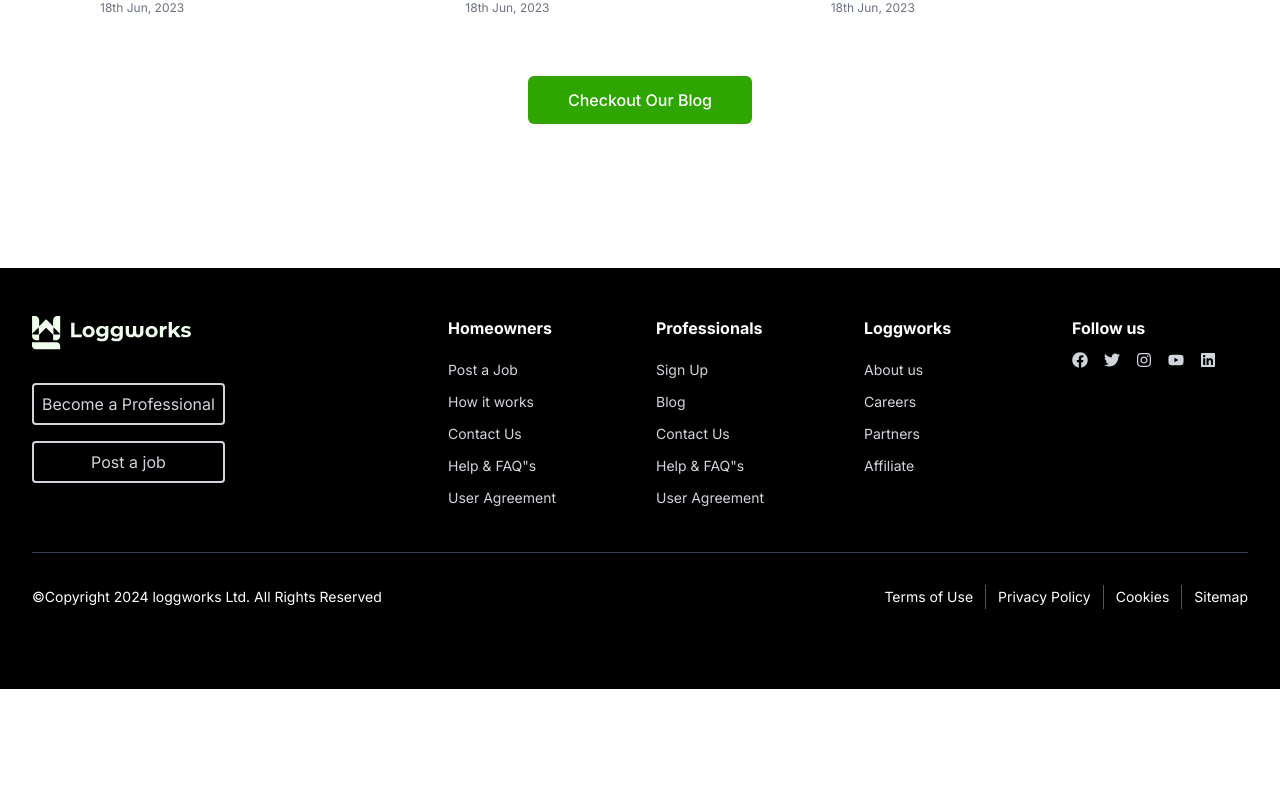
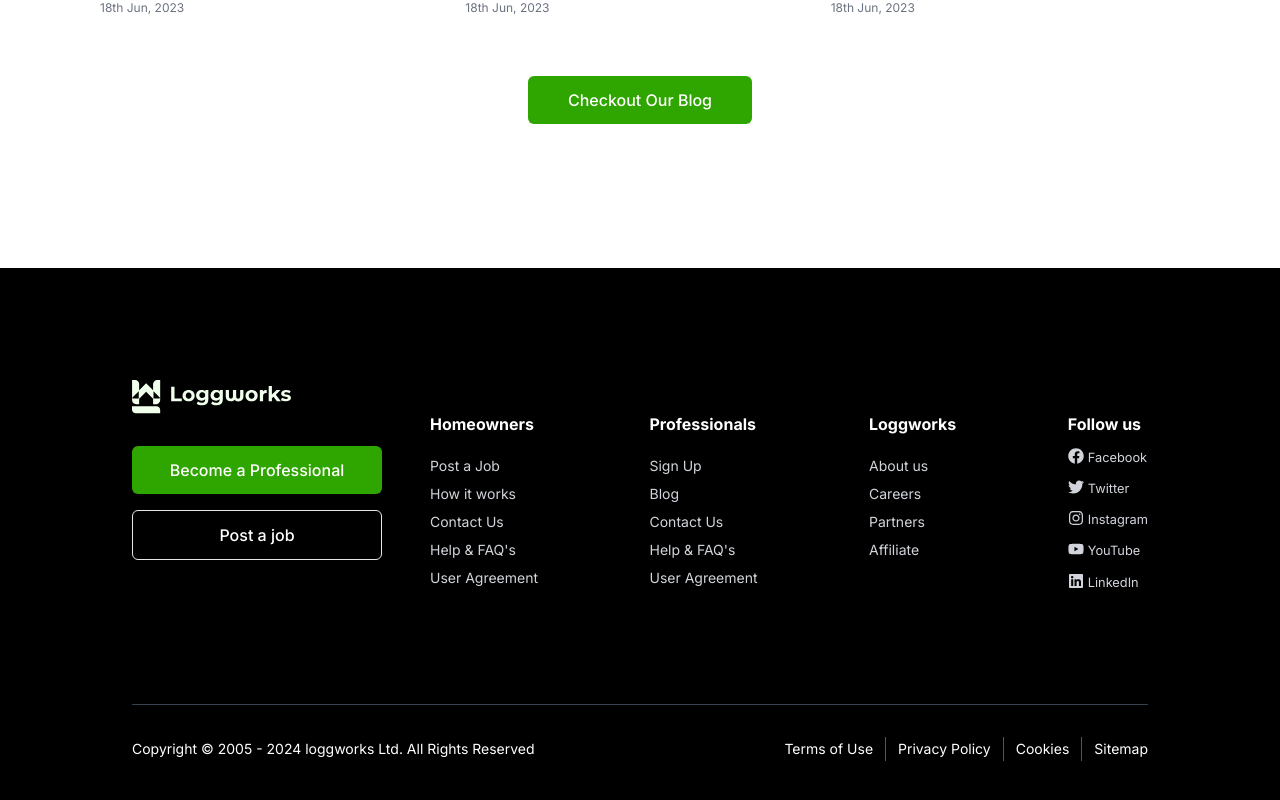
Before and after one commit to yhoungdev/logwork-ui, a Next.js app: page / in a window 1280 px wide. Shown: the part 6457-7257 px from the top of the page. Before the commit the page ends 7146 px from the top, so only its background shows below. Built offline with nearby package versions, Linux system fonts and the light colour scheme.

Commit message:
finished up fotter

```diff
--- a/src/app/_components/organisms/footer.tsx
+++ b/src/app/_components/organisms/footer.tsx
@@ -1,3 +1,4 @@
+'use client'
 import {
   FaFacebook,
   FaTwitter,
@@ -7,131 +8,107 @@ import {
 } from "react-icons/fa";
 import Brandmark from "../atom/brandmark";
 import Button from "../atom/button";
+import Container from "../template/container";
 
 const Footer = () => {
+  const footerSections = {
+    Homeowners: [
+      { href: "/post-job", text: "Post a Job" },
+      { href: "/how-it-works", text: "How it works" },
+      { href: "/contact-us", text: "Contact Us" },
+      { href: "/help-faqs", text: "Help & FAQ's" },
+      { href: "/user-agreement", text: "User Agreement" },
+    ],
+    Professionals: [
+      { href: "/sign-up", text: "Sign Up" },
+      { href: "/blog", text: "Blog" },
+      { href: "/contact-us", text: "Contact Us" },
+      { href: "/help-faqs", text: "Help & FAQ's" },
+      { href: "/user-agreement", text: "User Agreement" },
+    ],
+    Loggworks: [
+      { href: "/about-us", text: "About us" },
+      { href: "/careers", text: "Careers" },
+      { href: "/partners", text: "Partners" },
+      { href: "/affiliate", text: "Affiliate" },
+    ],
+  };
+
+  const socialMediaLinks = [
+    { href: "https://facebook.com", icon: <FaFacebook />, label: "Facebook" },
+    { href: "https://twitter.com", icon: <FaTwitter />, label: "Twitter" },
+    {
+      href: "https://instagram.com",
+      icon: <FaInstagram />,
+      label: "Instagram",
+    },
+    { href: "https://youtube.com", icon: <FaYoutube />, label: "YouTube" },
+    { href: "https://linkedin.com", icon: <FaLinkedin />, label: "LinkedIn" },
+  ];
+
   return (
-    <footer className="bg-black text-gray-300">
-      <div className="max-w-7xl mx-auto px-4 sm:px-6 lg:px-8 py-12">
-        <div className="grid grid-cols-2 md:grid-cols-6 gap-8">
-          <div className="col-span-2">
-            <div className="hidden md:flex flex-col item w-auto mr-auto">
+    <footer className="bg-black text-gray-300 md:py-[4em]">
+      <Container>
+      <div className="max-w-7xl px-4 sm:px-6 lg:px-8 py-12 ">
+        <div className="flex justify-between md:flex-row flex-wrap">
+          <div className="flex flex-col gap-[3em] md:flex-row md:justify-between w-full">
+            <div className="mb-8 hidden md:block">
               <Brandmark />
-              <div className="flex flex-col gap-[16px] mt-[33px] w-auto mr-auto">
-                <button className="border-2 rounded border-gray-300 text-gray-300 py-[7px] px-[8px]">
-                  Become a Professional
-                </button>
-                <button className="border-2 rounded border-gray-300 text-gray-300 py-[7px] px-[8px]">
-                  Post a job
-                </button>
+              <div className="mt-8 flex  flex-col w-[250px]">
+               <Button className="mb-4 w-full">Become a Professional</Button>
+                <Button className="border border-red-white bg-black text-white">Post a job</Button>
+              </div>
+            </div>
+            <div className="md:w-[90%] w-full flex-col  md:flex md:justify-end">
+              <div className=" flex justify-between flex-wrap gap-[2.5em] flex-col md:flex-row">
+                {Object.entries(footerSections).map(([sectionName, links]) => (
+                  <div key={sectionName} className="">
+                    <h5 className="text-white font-bold mb-5">{sectionName}</h5>
+                    <ul className="text-sm space-y-2">
+                      {links.map((link) => (
+                        <li key={link.href}>
+                          <a href={link.href} className="hover:underline">
+                            {link.text}
+                          </a>
+                        </li>
+                      ))}
+                    </ul>
+                  </div>
+                ))}
+                <div className="col-span-1">
+                  <h5 className="text-white font-bold mb-3">Follow us</h5>
+                  <ul className="flex  gap-3 flex-col ml-0">
+                    {socialMediaLinks.map((social) => (
+                      <li key={social.label} className="ml-0">
+                        <a
+                          href={social.href}
+                          className="hover:text-gray-500  gap-1"
+                          aria-label={social.label}
+                        >
+                          <div className="flex gap-1">
+                            <div>{social.icon}</div>
+                            <small>{social.label}</small>
+                          </div>
+                        </a>
+                      </li>
+                    ))}
+                  </ul>
+                </div>
               </div>
             </div>
           </div>
-          <div className="col-span-1">
-            <h5 className="text-white font-bold mb-5">Homeowners</h5>
-            <ul className="text-sm [&_li]:mb-3">
-              <li>
-                <a href="/post-job">Post a Job</a>
-              </li>
-              <li>
-                <a href="/how-it-works">How it works</a>
-              </li>
-              <li>
-                <a href="/contact-us">Contact Us</a>
-              </li>
-              <li>
-                <a href="/help-faqs">Help & FAQ&quot;s</a>
-              </li>
-              <li>
-                <a href="/user-agreement">User Agreement</a>
-              </li>
-            </ul>
-          </div>
 
-          <div className="col-span-1">
-            <h5 className="text-white font-bold mb-5">Professionals</h5>
-            <ul className="text-sm [&_li]:mb-3">
-              <li>
-                <a href="/sign-up">Sign Up</a>
-              </li>
-              <li>
-                <a href="/blog">Blog</a>
-              </li>
-              <li>
-                <a href="/contact-us">Contact Us</a>
-              </li>
-              <li>
-                <a href="/help-faqs">Help & FAQ&quot;s</a>
-              </li>
-              <li>
-                <a href="/user-agreement">User Agreement</a>
-              </li>
-            </ul>
-          </div>
+          <div className=" my-[3em] w-full block md:hidden">
 
-          <div className="col-span-1">
-            <h5 className="text-white font-bold mb-5">Loggworks</h5>
-            <ul className="text-sm [&_li]:mb-3">
-              <li>
-                <a href="/about-us">About us</a>
-              </li>
-              <li>
-                <a href="/careers">Careers</a>
-              </li>
-              <li>
-                <a href="/partners">Partners</a>
-              </li>
-              <li>
-                <a href="/affiliate">Affiliate</a>
-              </li>
-            </ul>
-          </div>
+              <div className="flex  flex-col">
+                <Button className="mb-4">Become a Professional</Button>
+                <Button className="border border-red-white bg-black text-[#FAFAFA">Post a job</Button>
 
-          <div className="col-span-1">
-            <h5 className="text-white font-bold mb-3">Follow us</h5>
-            <ul className="flex space-x-4">
-              <li>
-                <a href="https://facebook.com">
-                  <FaFacebook />
-                </a>
-              </li>
-              <li>
-                <a href="https://twitter.com">
-                  <FaTwitter />
-                </a>
-              </li>
-              <li>
-                <a href="https://instagram.com">
-                  <FaInstagram />
-                </a>
-              </li>
-              <li>
-                <a href="https://youtube.com">
-                  <FaYoutube />
-                </a>
-              </li>
-              <li>
-                <a href="https://linkedin.com">
-                  <FaLinkedin />
-                </a>
-              </li>
-            </ul>
-          </div>
+              </div>
+            </div>
         </div>
-
-        <div className="flex md:hidden  flex-col item w-full ">
-          <div className="flex flex-col w-full gap-[16px] mt-[33px] mr-auto">
-            <Button className="w-full">
-              Become a Professional
-            </Button>
-            <button className="border-2 rounded border-gray-300 text-gray-300 py-[7px] px-[8px]">
-              Post a job
-            </button>
-          </div>
-        </div>
-
-
-        <div className="border-t border-gray-700 py-8 mt-8 flex flex-col md:flex-row justify-between items-center text-white text-sm">
-          <p>©Copyright 2024 loggworks Ltd. All Rights Reserved</p>
+        <div className="border-t text-center md:text-left mt-[2em] md:mt-[8em] border-gray-700 py-8  flex flex-col md:flex-row justify-between items-center text-white text-sm">
+          <p>Copyright © 2005 - {new Date().getFullYear()} {""}loggworks Ltd. All Rights Reserved</p>
           <div className="flex items-center justify-between gap-3 mt-4 md:mt-0 text-center">
             <a
               href="/terms-of-use"
@@ -157,6 +134,7 @@ const Footer = () => {
           </div>
         </div>
       </div>
+      </Container>
     </footer>
   );
 };
```
Also changed, not shown: src/app/_components/organisms/home/exploreCategories.tsx (+10 -7 lines).
